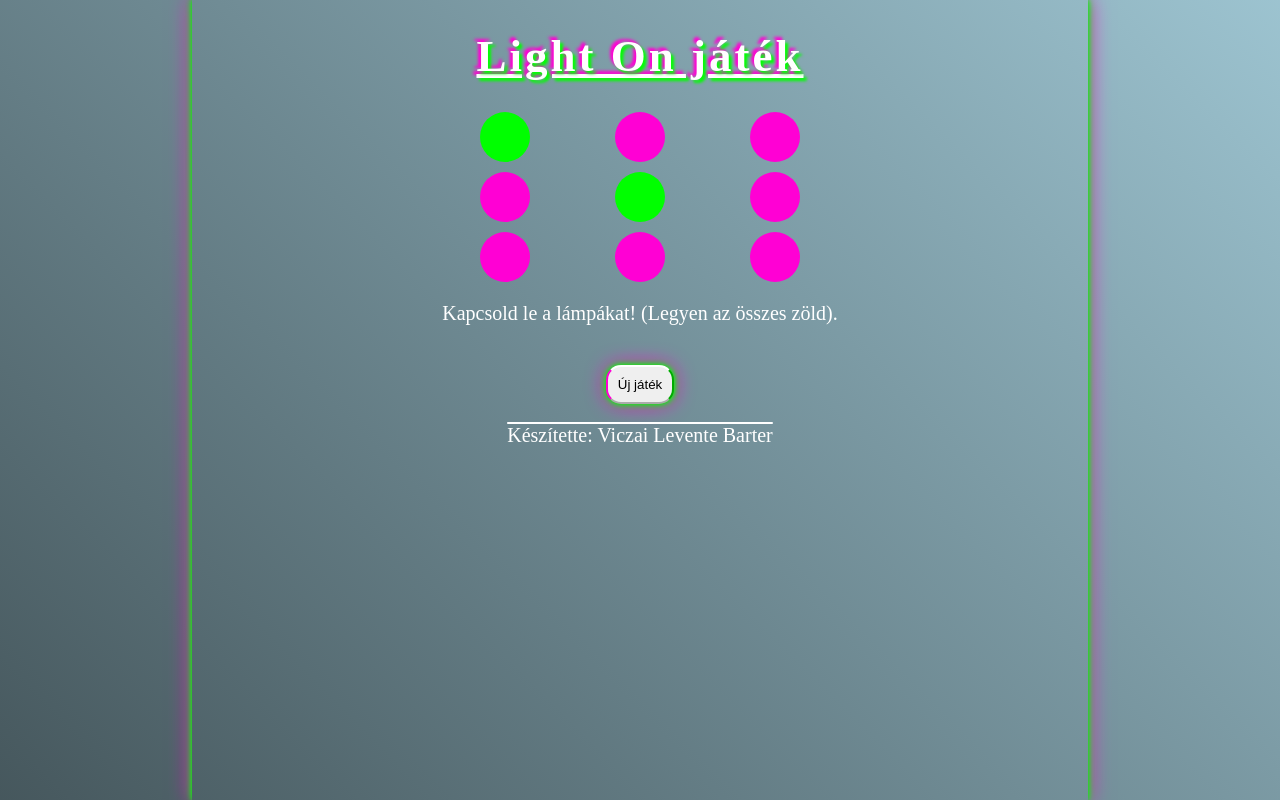
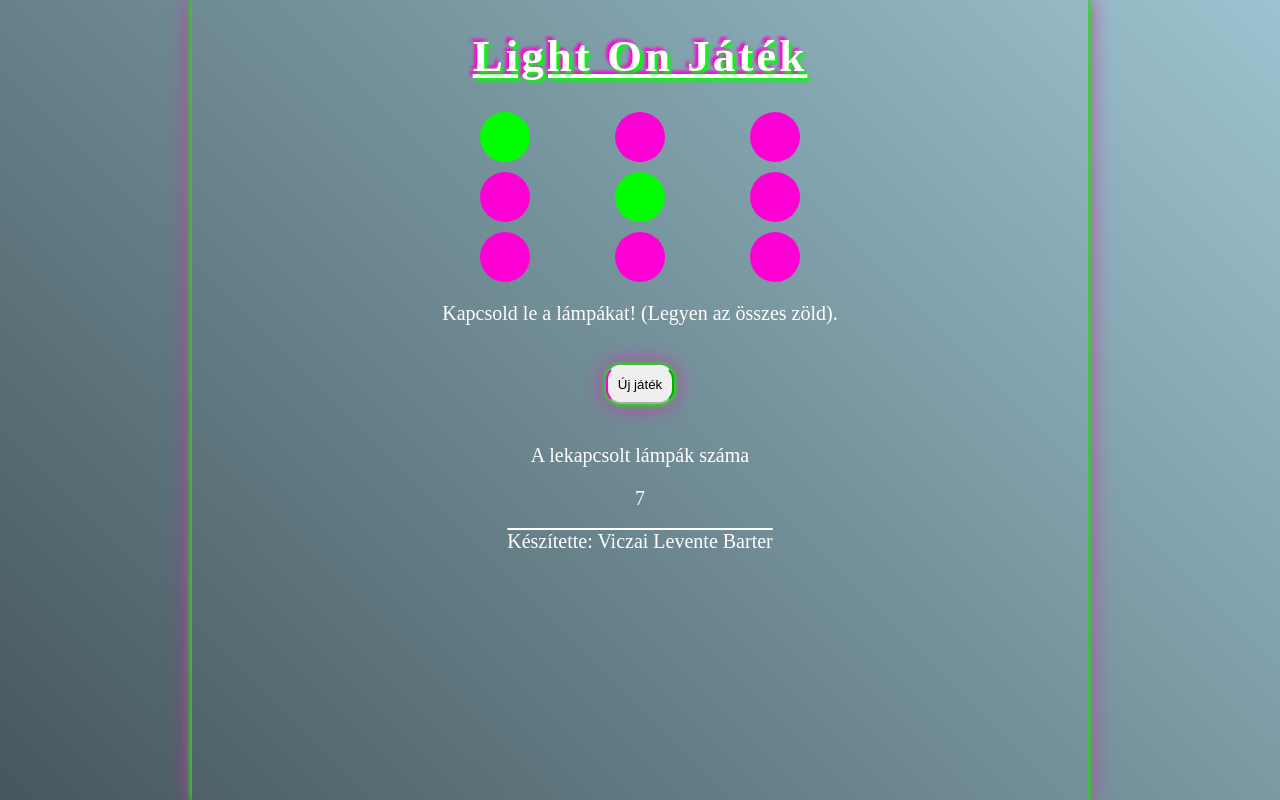
Before and after one commit to viczaicode/LightOn, a plain HTML site: page index.html in a window 1280 px wide. Drawn offline with nearby package versions, Linux system fonts and the light colour scheme.

Commit message:
Levi mindent megold

```diff
--- a/Info.js
+++ b/Info.js
@@ -1,19 +1,9 @@
-
+import { JatekTer } from "./JatekTer.js";
 
 export default class Info{
     #szuloElem
 
     constructor(szuloElem){
         this.#szuloElem = szuloElem
-        this.megjelenit();
     }
-
-    megjelenit(szam){
-        this.#szuloElem = document.getElementsByClassName("szamlalo");
-        let text = `
-                <p>A lekapcsolt lámpák száma/p>
-                <p>${szam}/p>`
-        this.#szuloElem.innerHTML(text);
-    }
-
 }
--- a/JatekTer.js
+++ b/JatekTer.js
@@ -1,7 +1,8 @@
 import { Lampa } from "./Lampa.js";
 
+
 export class JatekTer {
-
+     #szam
      #allapotLista
      #meret
      #szuloElem;
@@ -9,6 +10,7 @@ export class JatekTer {
      constructor(szuloElem) {
         this.#allapotLista = [];
         this.#meret = 3;
+        this.#szam = 0;
         this.setAllapotLista();
         this.#szuloElem = szuloElem;
         this.megjelenit();
@@ -17,9 +19,10 @@ export class JatekTer {
             this.lepes(id);
             this.#szuloElem.innerHTML = ``;
             this.megjelenit();
+            this.szamlaloMegjelenit();
         });
         this.ujJatekGomb();
-
+        this.szamlaloMegjelenit();
      }
 
     setAllapotLista(){
@@ -47,7 +50,20 @@ export class JatekTer {
 
     }
 
-
+    szamlaloMegjelenit(){
+        const infoElem = document.getElementById("szamlalo")
+        infoElem.innerHTML = ``;
+        this.#szam = 0;
+        for (let index = 0; index < this.#allapotLista.length; index++) {
+            if (this.#allapotLista[index] == false) {
+                this.#szam++;
+            }
+        }
+        let text = `
+                <p>A lekapcsolt lámpák száma</p>
+                <p>${this.#szam}</p>`
+        infoElem.insertAdjacentHTML("beforeend", text)
+    }
 
     ujJatekGomb(){
         let gomb = document.querySelector(".ujJatek")
--- a/Lampa.js
+++ b/Lampa.js
@@ -1,3 +1,5 @@
+import Info from "./Info.js";
+
 export class Lampa{
     #allapot
     #id
--- a/index.html
+++ b/index.html
@@ -11,7 +11,7 @@
 <body>
     <main>
         <header>
-            <h1>Light On játék</h1>
+            <h1>Light On Játék</h1>
         </header>
         <div id="jatekter">
 
@@ -31,7 +31,7 @@
         <div class="gomb">
             <button class="ujJatek">Új játék</button>
         </div>
-        <div class="szamlalo">
+        <div id="szamlalo">
 
         </div>
         <footer>Készítette: Viczai Levente Barter</footer>
--- a/main.js
+++ b/main.js
@@ -1,4 +1,5 @@
 import { JatekTer } from "./JatekTer.js";
+import Info from "./Info.js";
 
 const jatekterElem = document.getElementById("jatekter")
 new JatekTer(jatekterElem);
```
